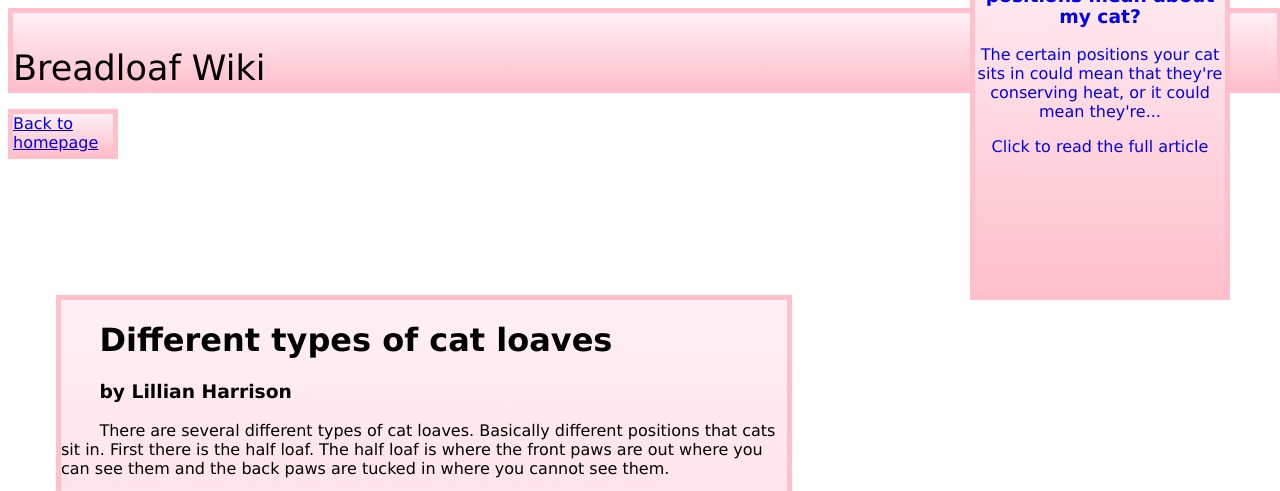
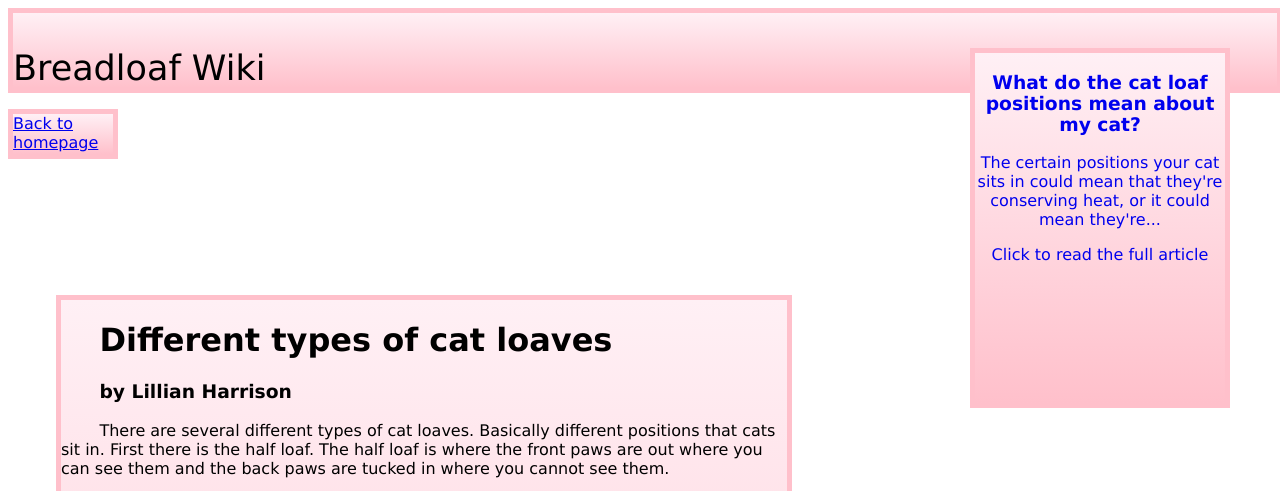
Before and after one commit to lightuplilly/breadloaf, a plain HTML site: page article1.html in a window 1280 px wide. Shown: the top 491 px of the page. Drawn offline with Linux system fonts and the light colour scheme; grey boxes are pictures that could not be loaded.

Commit message:
Update article1.html

```diff
--- a/article1.html
+++ b/article1.html
@@ -52,7 +52,7 @@
     text-align: center;
     float: right;
     position: absolute;
-    bottom: 500px; right: 50px
+    bottom: 392px; right: 50px
   }
   .spacer {
     height: 0.25in
```
